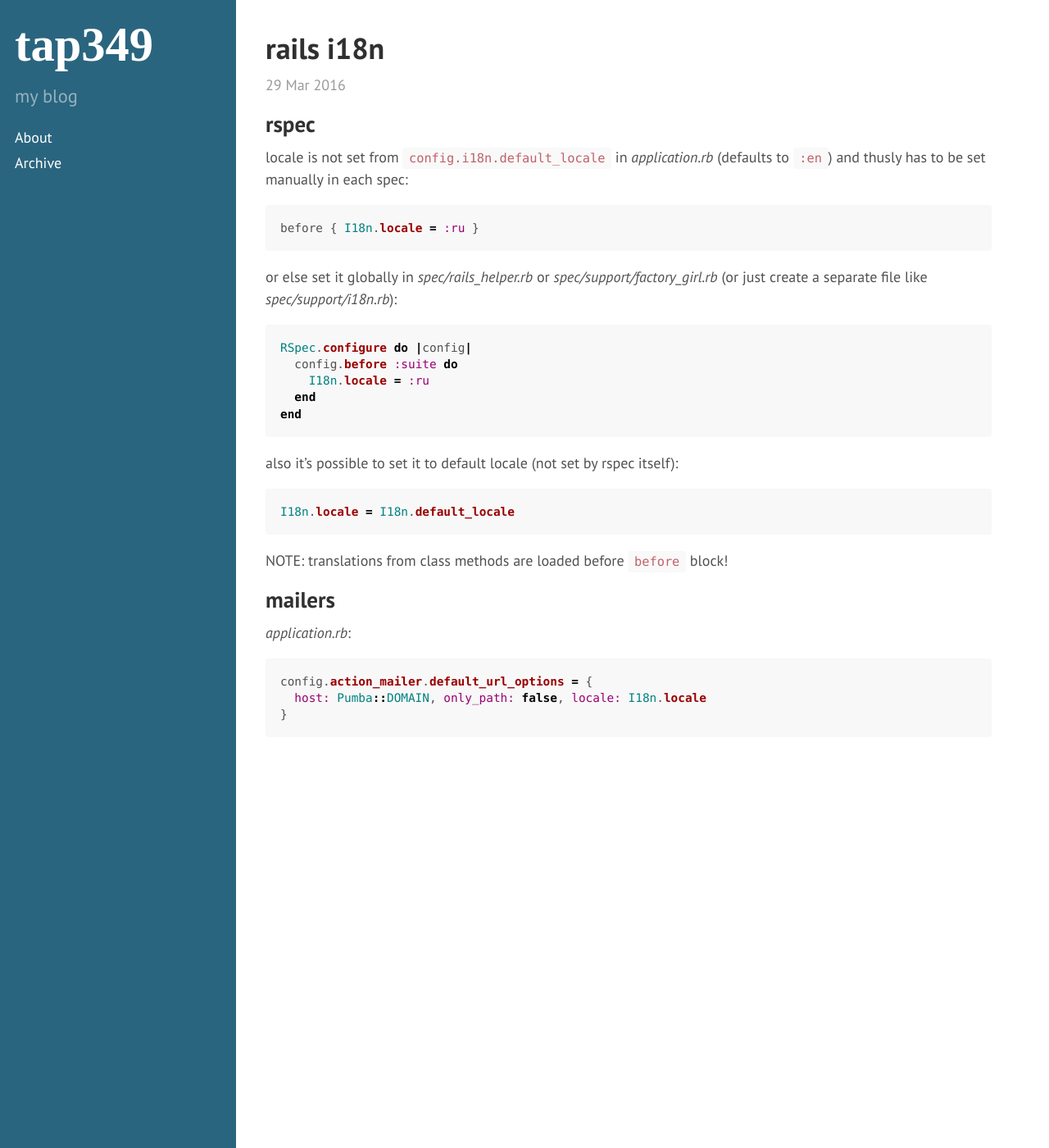
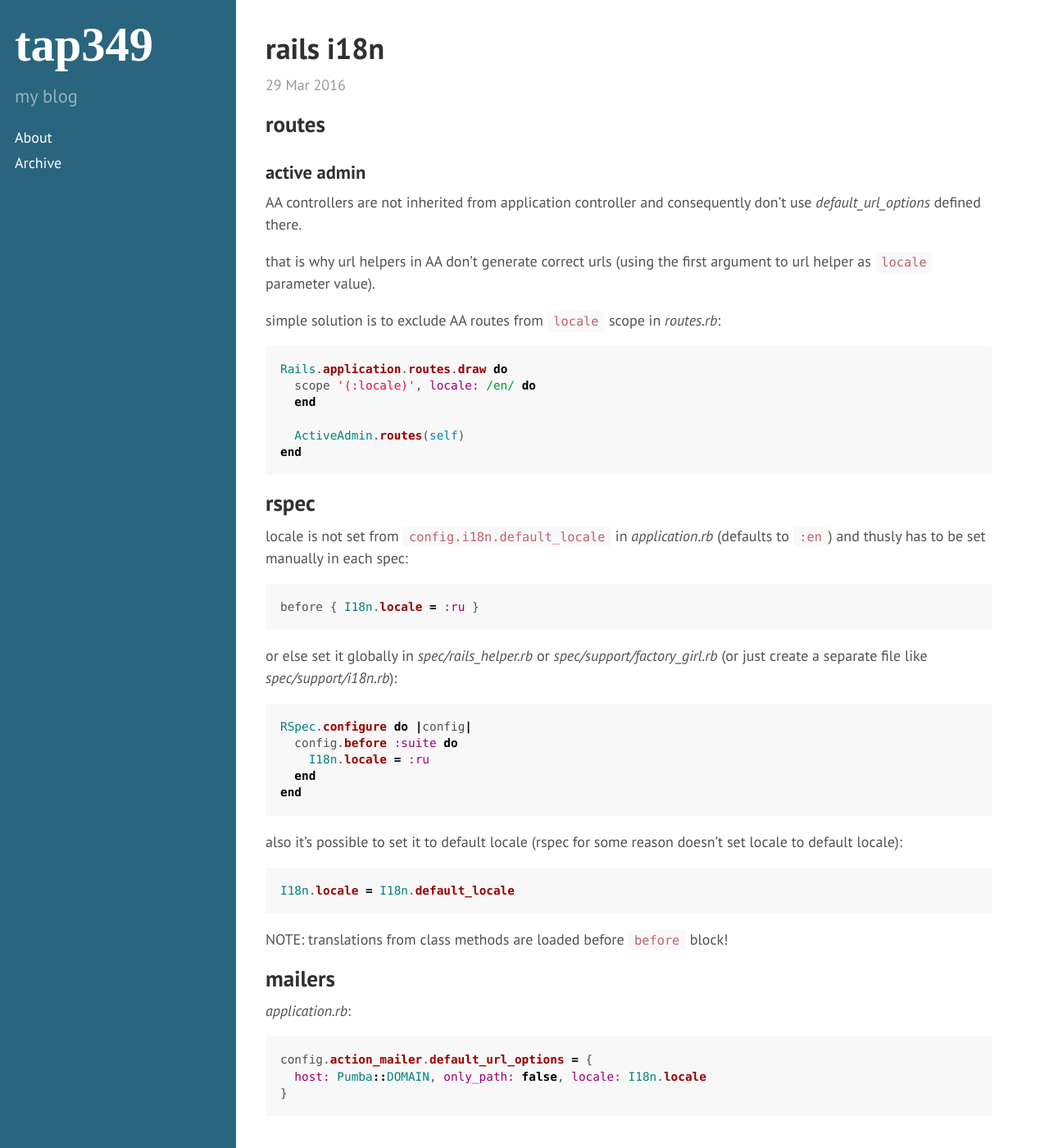
Before and after one commit to tap349/tap349.github.io, a Jekyll site: the page built from _posts/2016-03-29-rails-i18n.md, in a window 1280 px wide and 1400 px high. Shown: the whole window at 82% size. Built offline with Jekyll 4.4.1, drawn with Linux system fonts in a browser that asks for light colours.

Commit message:
update 2016-03-29_18:36:29

````diff
--- a/_posts/2016-03-29-rails-i18n.md
+++ b/_posts/2016-03-29-rails-i18n.md
@@ -5,6 +5,27 @@ date: 2016-03-29 10:11:50 +0300
 access: public
 categories: [rails i18n]
 ---
+
+## routes
+
+### active admin
+
+AA controllers are not inherited from application controller
+and consequently don't use _default_url_options_ defined there.
+
+that is why url helpers in AA don't generate correct urls
+(using the first argument to url helper as `locale` parameter value).
+
+simple solution is to exclude AA routes from `locale` scope in _routes.rb_:
+
+```ruby
+Rails.application.routes.draw do
+  scope '(:locale)', locale: /en/ do
+  end
+
+  ActiveAdmin.routes(self)
+end
+```
 
 ## rspec
 
@@ -26,7 +47,8 @@ RSpec.configure do |config|
 end
 ```
 
-also it's possible to set it to default locale (not set by rspec itself):
+also it's possible to set it to default locale
+(rspec for some reason doesn't set locale to default locale):
 
 ```ruby
 I18n.locale = I18n.default_locale
````
